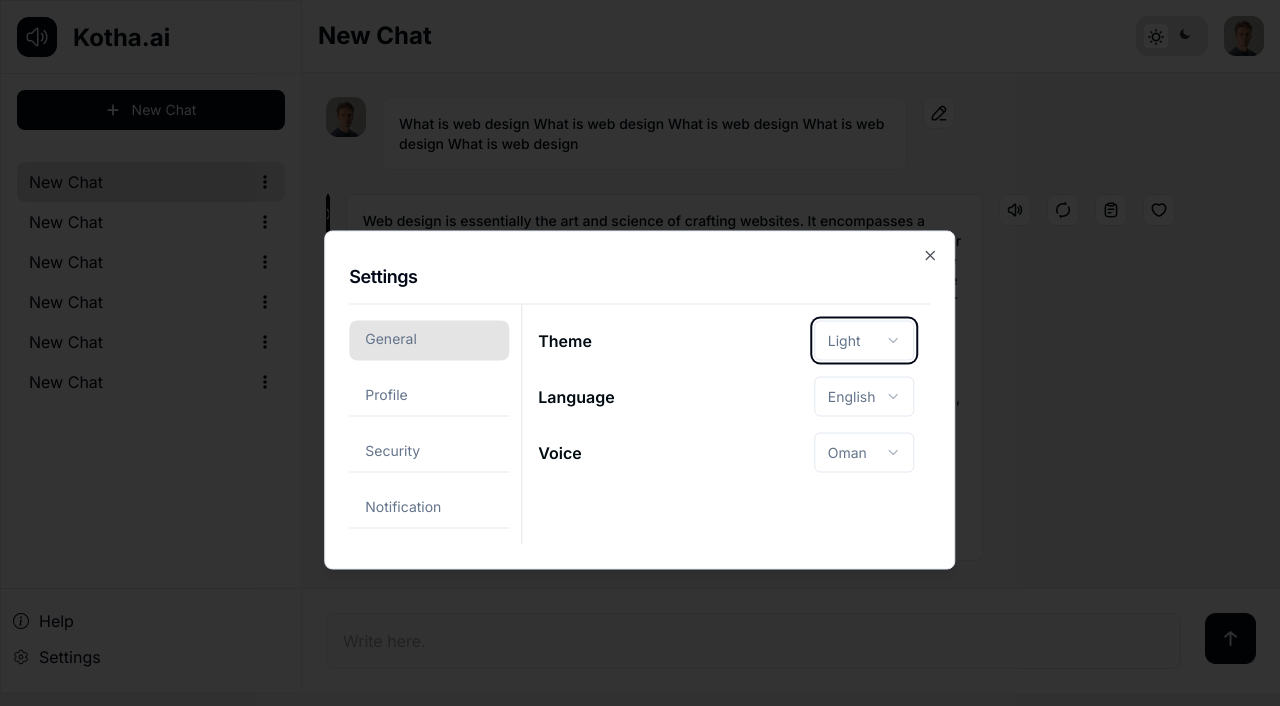
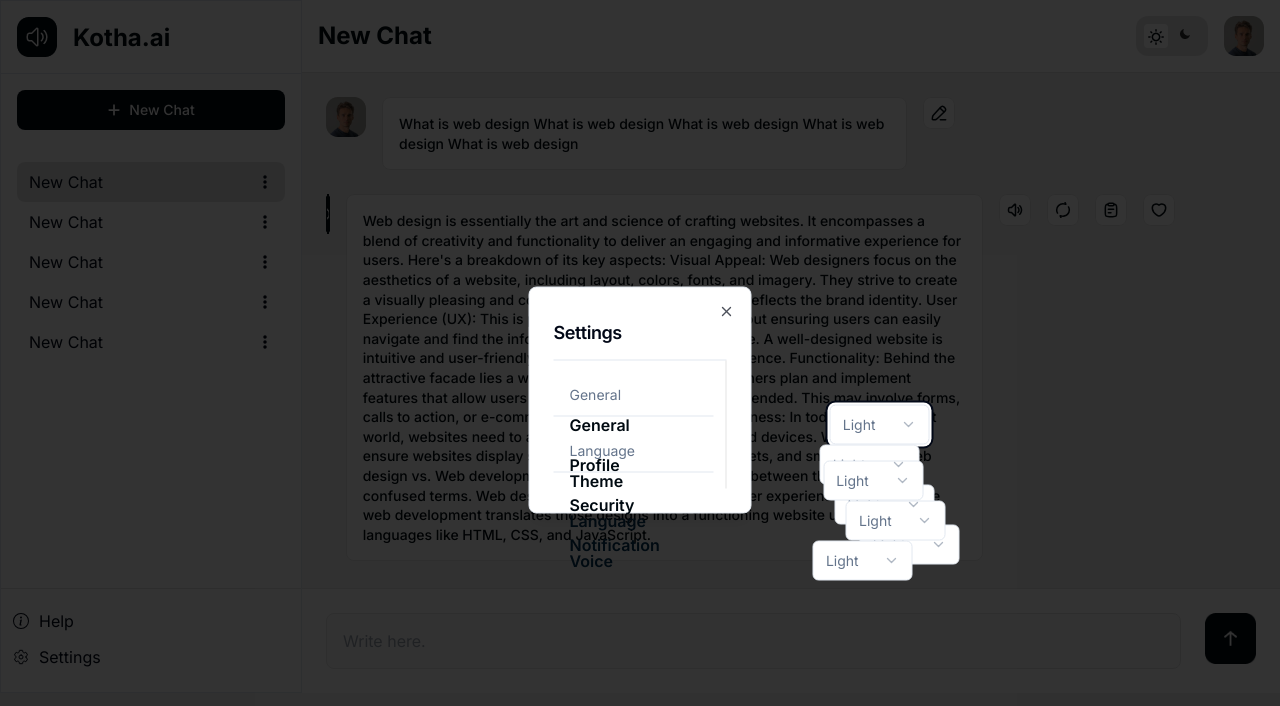
Before and after one commit to Hasibul-99/kotha-ai, a Next.js app: page /chat in a window 1280 px wide. Both pictures are taken after a click on the button "Settings". Shown: the top 706 px of the page. Built offline with nearby package versions, Linux system fonts and the light colour scheme.

Commit message:
dark mode implement

```diff
--- a/app/(root)/chat/page.js
+++ b/app/(root)/chat/page.js
@@ -1,29 +1,29 @@
-'use client'
+"use client";
 
-import ChatContent from '@/components/Share/ChatContent'
-import ChatList from '@/components/Share/ChatList'
+import ChatContent from "@/components/Share/ChatContent";
+import ChatList from "@/components/Share/ChatList";
 import {
   Drawer,
   DrawerContent,
   DrawerFooter,
   DrawerTrigger,
-} from '@/components/ui/drawer'
-import {useTheme} from 'next-themes'
-import Link from 'next/link'
-import {useState} from 'react'
+} from "@/components/ui/drawer";
+import { useTheme } from "next-themes";
+import Link from "next/link";
+import { useState } from "react";
 
 export default function Chat() {
-  const {setTheme, resolvedTheme} = useTheme()
-  const [showChat, setShowChat] = useState(true)
+  const { setTheme, resolvedTheme } = useTheme();
+  const [showChat, setShowChat] = useState(true);
 
   return (
-    <div className='main-chart-wrapper gap-0 md:flex'>
-      <div className='chat-info border bg-[#fff] hidden md:block'>
-        <div className='flex items-center justify-between w-full p-4 border-b '>
-          <Link href='/'>
-            <div className='flex flex-row items-center p-0 gap-[16px]'>
-              <img src='/assets/images/logo.png' alt='kotha' />
-              <span className='font-bold text-[24px] leading-[29px] text-[#000A11]'>
+    <div className="main-chart-wrapper gap-0 md:flex dark:dark">
+      <div className="chat-info border hidden md:block bg-[#fff] dark:bg-gray-900 dark:text-white">
+        <div className="flex items-center justify-between w-full p-4 border-b ">
+          <Link href="/">
+            <div className="flex flex-row items-center p-0 gap-[16px]">
+              <img src="/assets/images/logo.png" alt="kotha" />
+              <span className="font-bold text-[24px] leading-[29px] text-[#000A11] dark:text-white">
                 Kotha.ai
               </span>
             </div>
@@ -33,46 +33,46 @@ export default function Chat() {
         <ChatList />
       </div>
 
-      <div className='card w-full'>
-        <div className='flex flex-row justify-between items-center p-[16px] gap-[10px] bg-[#FFFFFF] border-b border-[#E4E4E4]'>
-          <div className='font-bold text-[24px] leading-[150%] text-[#000A11] hidden md:block'>
+      <div className="card w-full">
+        <div className="flex flex-row justify-between items-center p-[16px] gap-[10px] border-b bg-[#FFFFFF] border-[#E4E4E4] dark:bg-gray-800 dark:text-white">
+          <div className="font-bold text-[24px] leading-[150%] text-[#000A11] dark:text-white hidden md:block">
             New Chat
           </div>
-          <div className='font-bold text-[24px] leading-[150%] text-[#000A11] md:hidden block'>
-            <Drawer direction='left'>
+          <div className="font-bold text-[24px] leading-[150%] text-[#000A11] dark:text-white md:hidden block">
+            <Drawer direction="left">
               <DrawerTrigger>
-                <img src='/assets/icons/nav.svg' alt='nav' />
+                <img src="/assets/icons/nav.svg" alt="nav" />
               </DrawerTrigger>
-              <DrawerContent className='h-full w-[350px] rounded-none'>
+              <DrawerContent className="h-full w-[350px] rounded-none">
                 <ChatList />
                 <DrawerFooter></DrawerFooter>
               </DrawerContent>
             </Drawer>
           </div>
-          <div className='flex flex-row items-center p-0 gap-[16px]'>
-            <div className='hidden md:flex flex-row items-center p-[8px] gap-[8px] bg-[#E4E4E4] rounded-[12px]'>
+          <div className="flex flex-row items-center p-0 gap-[16px]">
+            <div className="hidden md:flex flex-row items-center p-[8px] gap-[8px] bg-[#E4E4E4] rounded-[12px]">
               <span
-                onClick={() => setTheme('light')}
-                className='w-[24px] h-[24px] bg-[#FFFFFF] rounded-[4px] relative cursor-pointer'
+                onClick={() => setTheme("light")}
+                className="w-[24px] h-[24px] bg-[#FFFFFF] rounded-[4px] relative cursor-pointer"
               >
                 <img
-                  src='/assets/images/sun.png'
-                  className='absolute top-[5px] left-[4px]'
+                  src="/assets/images/sun.png"
+                  className="absolute top-[5px] left-[4px]"
                 />
               </span>
               <span
-                onClick={() => setTheme('dark')}
-                className='w-[24px] h-[24px] rounded-[4px] relative cursor-pointer'
+                onClick={() => setTheme("dark")}
+                className="w-[24px] h-[24px] rounded-[4px] relative cursor-pointer"
               >
                 <img
-                  src='/assets/images/moon.png'
-                  className='absolute top-[5px] left-[4px]'
+                  src="/assets/images/moon.png"
+                  className="absolute top-[5px] left-[4px]"
                 />
               </span>
             </div>
 
             <div>
-              <img src='/assets/images/user.png' alt='kotha' />
+              <img src="/assets/images/user.png" alt="kotha" />
             </div>
           </div>
         </div>
@@ -80,5 +80,5 @@ export default function Chat() {
         <ChatContent />
       </div>
     </div>
-  )
+  );
 }
--- a/components/Share/ChatList.js
+++ b/components/Share/ChatList.js
@@ -1,5 +1,5 @@
-import {ScrollArea} from '@/components/ui/scroll-area'
-import {FaEllipsisVertical, FaPlus} from 'react-icons/fa6'
+import { ScrollArea } from "@/components/ui/scroll-area";
+import { FaEllipsisVertical, FaPlus } from "react-icons/fa6";
 
 import {
   Dialog,
@@ -8,146 +8,114 @@ import {
   DialogHeader,
   DialogTitle,
   DialogTrigger,
-} from '@/components/ui/dialog'
+} from "@/components/ui/dialog";
 import {
   Select,
   SelectContent,
   SelectItem,
   SelectTrigger,
   SelectValue,
-} from '@/components/ui/select'
-import {BsInfoCircle} from 'react-icons/bs'
-import {IoSettingsOutline} from 'react-icons/io5'
+} from "@/components/ui/select";
+import { BsInfoCircle } from "react-icons/bs";
+import { IoSettingsOutline } from "react-icons/io5";
 
 export default function ChatList() {
   return (
     <>
-      <div className='p-4'>
+      {/* New Chat button */}
+      <div className="p-4">
         <button
-          aria-label='button'
-          className='flex flex-row justify-center items-center p-0 gap-[12px] w-full md:w-[268px] h-[40px] bg-[#000A11] rounded-[8px] font-normal font-medium text-[14px] leading-[140%] text-[#FFFFFF]'
-          type='button'
-          id='button-addon2'
+          aria-label="button"
+          className="flex items-center justify-center p-0 gap-2 w-full md:w-[268px] h-[40px] bg-[#000A11] rounded-[8px] font-medium text-[14px] leading-[140%] text-white dark:bg-gray-800 dark:text-gray-200"
+          type="button"
+          id="button-addon2"
         >
           <FaPlus />
           New Chat
         </button>
       </div>
 
-      <ScrollArea className='h-[75%] md:h-[442px] p-4'>
-        <li className='flex flex-row justify-between items-center px-[12px] gap-[10px] h-[40px] bg-[#E4E4E4] rounded-[8px] cursor-pointer'>
+      {/* Chat list scrollable area */}
+      <ScrollArea className="h-[75%] md:h-[442px] p-4">
+        {[...Array(5)].map((_, index) => (
+          <li
+            key={index}
+            className={`flex items-center justify-between px-[12px] gap-[10px] h-[40px]  cursor-pointer ${index === 0 ? "bg-[#E4E4E4] dark:bg-gray-900 dark:text-white rounded-[8px]" : "rounded-none"} `}
+          >
             New Chat
             <FaEllipsisVertical />
           </li>
-        <li className='flex flex-row justify-between items-center px-[12px] gap-[10px] h-[40px] rounded-none  cursor-pointer'>
-          New Chat
-          <FaEllipsisVertical />
-        </li>
-        <li className='flex flex-row justify-between items-center px-[12px] gap-[10px] h-[40px] rounded-none'>
-          New Chat
-          <FaEllipsisVertical />
-        </li>
-        <li className='flex flex-row justify-between items-center px-[12px] gap-[10px] h-[40px] rounded-none'>
-          New Chat
-          <FaEllipsisVertical />
-        </li>
-        <li className='flex flex-row justify-between items-center px-[12px] gap-[10px] h-[40px] rounded-none'>
-          New Chat
-          <FaEllipsisVertical />
-        </li>
-        <li className='flex flex-row justify-between items-center px-[12px] gap-[10px] h-[40px] rounded-none'>
-          New Chat
-          <FaEllipsisVertical />
-        </li>
+        ))}
       </ScrollArea>
 
-      <div className='flex flex-col items-start  border-t border-[#E4E4E4]'>
-        <ui className='list-none mb-0 mt-2 chat-users-tab'>
-          <li className='flex flex-row items-center p-[12px] gap-[10px] rounded-[8px]'>
+      {/* Settings and Help section */}
+      <div className="flex flex-col items-start border-t border-[#E4E4E4]">
+        <ui className="list-none mb-0 mt-2 chat-users-tab">
+          {/* Help item */}
+          <li className="flex items-center p-[12px] gap-[10px] rounded-[8px] dark:bg-gray-900 dark:text-white">
             <BsInfoCircle /> Help
           </li>
 
-          <Dialog className=''>
+          {/* Settings dialog trigger */}
+          <Dialog>
             <DialogTrigger>
-              <li className='flex flex-row items-center px-[12px] gap-[10px] rounded-[8px]'>
+              <li className="flex items-center px-[12px] gap-[10px] rounded-[8px] cursor-pointer dark:bg-gray-900 dark:text-white">
                 <IoSettingsOutline /> Settings
               </li>
             </DialogTrigger>
-            <DialogContent className='max-w-fit'>
+            <DialogContent className="max-w-fit">
               <DialogHeader>
-                <DialogTitle className='py-3'>Settings</DialogTitle>
-                <DialogDescription className='border-t'>
-                  <div className='flex flex-row items-start p-0'>
-                    <div className='flex flex-col items-center gap-4 py-4 pr-3 border-r border-[#E4E4E4]'>
-                      <div className='w-40 h-10 px-4 pt-2 bg-[#E4E4E4] rounded-[8px] cursor-pointer'>
-                        General
-                      </div>
-                      <div className='w-40 h-10 px-4 pt-2 border-b cursor-pointer'>
-                        Profile
-                      </div>
-                      <div className='w-40 h-10 px-4 pt-2 border-b cursor-pointer'>
-                        Security
-                      </div>
-                      <div className='w-40 h-10 px-4 pt-2 border-b cursor-pointer'>
-                        Notification
-                      </div>
-                    </div>
-                    <div className=''>
-                      {/* General  */}
-                      <div className='flex flex-col items-start p-[16px] gap-[16px]'>
-                        <div className='w-full flex flex-row justify-between items-center p-0 gap-[200px]'>
-                          <div className='font-semibold text-[16px] leading-[140%] text-[#000A11]'>
-                            Theme
+                <DialogTitle className="py-3">Settings</DialogTitle>
+                <DialogDescription className="border-t">
+                  <div className="flex items-start p-0">
+                    {/* Settings content */}
+                    <div className="flex flex-col items-center gap-4 py-4 pr-3 border-r border-[#E4E4E4]">
+                      {/* Example settings sections */}
+                      {[
+                        {
+                          title: "General",
+                          options: [
+                            "General",
+                            "Profile",
+                            "Security",
+                            "Notification",
+                          ],
+                        },
+                        {
+                          title: "Language",
+                          options: ["Theme", "Language", "Voice"],
+                        },
+                      ].map(({ title, options }) => (
+                        <div
+                          key={title}
+                          className="w-40 h-10 px-4 pt-2 border-b cursor-pointer"
+                        >
+                          {title}
+                          {options.map((option, index) => (
+                            <div
+                              key={index}
+                              className="w-full flex items-center justify-between p-0 gap-[200px]"
+                            >
+                              <div className="font-semibold text-[16px] leading-[140%] text-[#000A11]">
+                                {option}
                               </div>
                               <div>
-                            <Select defaultValue='light'>
-                              <SelectTrigger className='w-[100px]'>
-                                <SelectValue placeholder='Theme' />
+                                <Select defaultValue="light">
+                                  <SelectTrigger className="w-[100px]">
+                                    <SelectValue placeholder={option} />
                                   </SelectTrigger>
                                   <SelectContent>
-                                <SelectItem value='light' selected>
+                                    <SelectItem value="light" selected>
                                       Light
                                     </SelectItem>
-                                <SelectItem value='dark'>Dark</SelectItem>
+                                    <SelectItem value="dark">Dark</SelectItem>
                                   </SelectContent>
                                 </Select>
                               </div>
                             </div>
-
-                        <div className='w-full flex flex-row justify-between items-center p-0 gap-[200px]'>
-                          <div className='font-semibold text-[16px] leading-[140%] text-[#000A11]'>
-                            Language
+                          ))}
                         </div>
-                          <div>
-                            <Select defaultValue='en'>
-                              <SelectTrigger className='w-[100px]'>
-                                <SelectValue />
-                              </SelectTrigger>
-                              <SelectContent>
-                                <SelectItem value='en'>English</SelectItem>
-                                <SelectItem value='bn'>Bangla</SelectItem>
-                              </SelectContent>
-                            </Select>
-                          </div>
-                        </div>
-
-                        <div className='w-full flex flex-row justify-between items-center p-0 gap-[200px]'>
-                          <div className='font-semibold text-[16px] leading-[140%] text-[#000A11]'>
-                            Voice
-                          </div>
-                          <div>
-                            <Select defaultValue='oman'>
-                              <SelectTrigger className='w-[100px]'>
-                                <SelectValue />
-                              </SelectTrigger>
-                              <SelectContent>
-                                <SelectItem value='en'>English</SelectItem>
-                                <SelectItem value='oman'>Oman</SelectItem>
-                              </SelectContent>
-                            </Select>
-                          </div>
-                        </div>
-                      </div>
+                      ))}
                     </div>
                   </div>
                 </DialogDescription>
@@ -157,5 +125,5 @@ export default function ChatList() {
         </ui>
       </div>
     </>
-  )
+  );
 }
--- a/package.json
+++ b/package.json
@@ -33,6 +33,8 @@
     "eslint": "^8",
     "eslint-config-next": "14.2.4",
     "postcss": "^8",
+    "prettier": "^3.3.3",
+    "prettier-plugin-tailwindcss": "^0.6.5",
     "tailwindcss": "^3.4.1"
   }
 }
```
Also changed, not shown: components/Share/ChatContent.js (+73 -73 lines), .prettierrc.json (added), 1 other file (tests, documents, lock files or other folders). Lines whose indentation alone changed are shown as unchanged.
